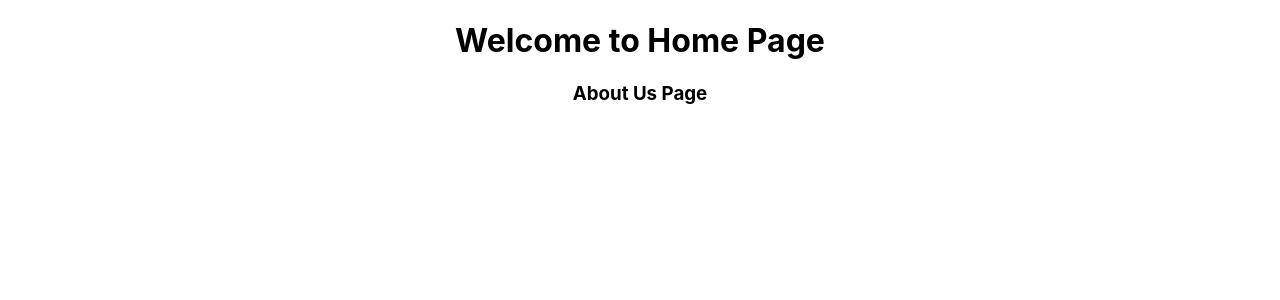
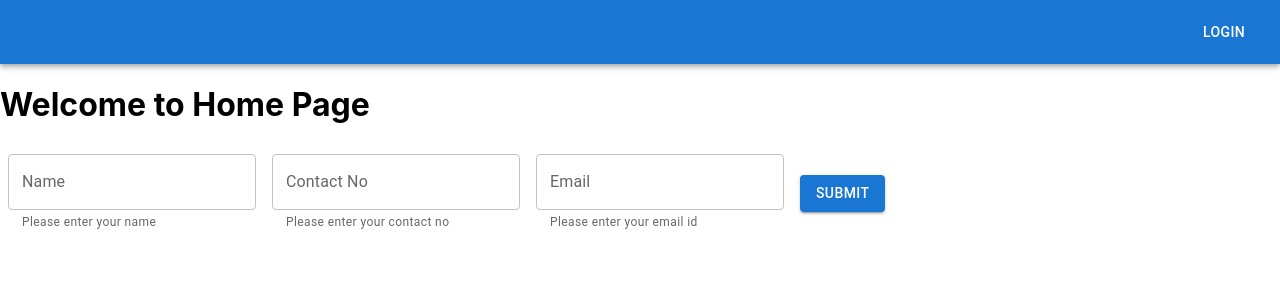
Before and after one commit to mansivakte/React_Project_1, a React (Create React App) app: page / in a window 1280 px wide. Shown: the top 300 px of the page. Built offline with nearby package versions, Linux system fonts and the light colour scheme.

Commit message:
user component created

```diff
--- a/src/App.js
+++ b/src/App.js
@@ -1,12 +1,15 @@
-import logo from "./logo.svg";
+import ReactDOM from "react-dom";
+import { BrowserRouter, Routes, Route } from "react-router-dom";
 import "./App.css";
 import Home from "./app/Home";
 
 function App() {
   return (
-    <div className="App">
-      <Home />
-    </div>
+    <BrowserRouter>
+      <Routes>
+        <Route path="/" element={<Home />}></Route>
+      </Routes>
+    </BrowserRouter>
   );
 }
 
--- a/src/app/Home.js
+++ b/src/app/Home.js
@@ -1,10 +1,16 @@
 import AboutUs from "./components/AboutUs";
+import Users from "./components/Users";
+import AppHeader from "./components/AppHeader";
+import MyForm from "./components/MyForm";
 
 function Home() {
   return (
     <>
+      <AppHeader />
       <h1>Welcome to Home Page</h1>
-      <AboutUs />
+      <MyForm />
+      {/* <AboutUs />
+      <Users /> */}
     </>
   );
 }
--- /dev/null
+++ b/src/app/components/AppHeader.js
@@ -0,0 +1,41 @@
+import * as React from "react";
+import AppBar from "@mui/material/AppBar";
+import Box from "@mui/material/Box";
+import Toolbar from "@mui/material/Toolbar";
+import Typography from "@mui/material/Typography";
+import Button from "@mui/material/Button";
+import IconButton from "@mui/material/IconButton";
+import List from "@mui/material/List";
+import ListItem from "@mui/material/ListItem";
+import ListItemButton from "@mui/material/ListItemButton";
+import ListItemText from "@mui/material/ListItemText";
+// import MenuIcon from "@mui/icons-material/Menu";
+
+const navItems = ["Home", "About", "Contact"];
+
+export default function AppHeader() {
+  return (
+    <Box sx={{ flexGrow: 1 }}>
+      <AppBar position="static">
+        <Toolbar>
+          <IconButton
+            size="large"
+            edge="start"
+            color="inherit"
+            aria-label="menu"
+            sx={{ mr: 2 }}
+          >
+            {/* <MenuIcon /> */}
+          </IconButton>
+          <Typography
+            variant="h6"
+            component="div"
+            sx={{ flexGrow: 1 }}
+          ></Typography>
+
+          <Button color="inherit">Login</Button>
+        </Toolbar>
+      </AppBar>
+    </Box>
+  );
+}
--- /dev/null
+++ b/src/app/components/MyForm.js
@@ -0,0 +1,35 @@
+import React from "react";
+import Box from "@mui/material/Box";
+import TextField from "@mui/material/TextField";
+import { Button } from "@mui/material";
+
+export default function MyForm() {
+  return (
+    <Box
+      sx={{
+        display: "flex",
+        alignItems: "center",
+        "& > :not(style)": { m: 1 },
+      }}
+    >
+      <TextField
+        helperText="Please enter your name"
+        id="demo-helper-text-misaligned"
+        label="Name"
+      />
+      <TextField
+        helperText="Please enter your contact no"
+        id="demo-helper-text-misaligned"
+        label="Contact No"
+      />
+      <TextField
+        helperText="Please enter your email id"
+        id="demo-helper-text-misaligned"
+        label="Email"
+      />
+      <Button type="submit" variant="contained">
+        Submit
+      </Button>
+    </Box>
+  );
+}
--- /dev/null
+++ b/src/app/components/Users.js
@@ -0,0 +1,28 @@
+import axios from "axios";
+import { useState, useEffect } from "react";
+import UsersTable from "./UsersTable";
+
+const Users = () => {
+  const [user, setUser] = useState([]);
+
+  useEffect(() => {
+    axios
+      .get("http://shivneriwholesalers.com/stock/web/myapi/user")
+      .then((parameters) => {
+        setUser(parameters.data);
+        console.log("parameters", parameters.data);
+      })
+      .catch((error) => {
+        console.log("error", error);
+      });
+  }, []);
+
+  console.log("user user", user);
+
+  return (
+    <>
+      <UsersTable data={user} />
+    </>
+  );
+};
+export default Users;
--- /dev/null
+++ b/src/app/components/UsersTable.js
@@ -0,0 +1,59 @@
+import React from "react";
+import { styled } from "@mui/material/styles";
+import Table from "@mui/material/Table";
+import TableBody from "@mui/material/TableBody";
+import TableCell, { tableCellClasses } from "@mui/material/TableCell";
+import TableContainer from "@mui/material/TableContainer";
+import TableHead from "@mui/material/TableHead";
+import TableRow from "@mui/material/TableRow";
+import Paper from "@mui/material/Paper";
+
+const StyledTableCell = styled(TableCell)(({ theme }) => ({
+  [`&.${tableCellClasses.head}`]: {
+    backgroundColor: theme.palette.common.black,
+    color: theme.palette.common.white,
+  },
+  [`&.${tableCellClasses.body}`]: {
+    fontSize: 14,
+  },
+}));
+
+const StyledTableRow = styled(TableRow)(({ theme }) => ({
+  "&:nth-of-type(odd)": {
+    backgroundColor: theme.palette.action.hover,
+  },
+  // hide last border
+  "&:last-child td, &:last-child th": {
+    border: 0,
+  },
+}));
+
+function UsersTable(props) {
+  console.log(props, "props");
+  return (
+    <TableContainer component={Paper}>
+      <Table sx={{ minWidth: 700 }} aria-label="customized table">
+        <TableHead>
+          <TableRow>
+            <StyledTableCell>NAME</StyledTableCell>
+            <StyledTableCell>CONTACT NO</StyledTableCell>
+            <StyledTableCell>EMAIL ID</StyledTableCell>
+          </TableRow>
+        </TableHead>
+        <TableBody>
+          {props.data.map((record) => {
+            return (
+              <StyledTableRow>
+                <StyledTableCell>{record.name}</StyledTableCell>
+                <StyledTableCell>{record.contact_no}</StyledTableCell>
+                <StyledTableCell>{record.email}</StyledTableCell>
+              </StyledTableRow>
+            );
+          })}
+        </TableBody>
+      </Table>
+    </TableContainer>
+  );
+}
+
+export default UsersTable;
```
